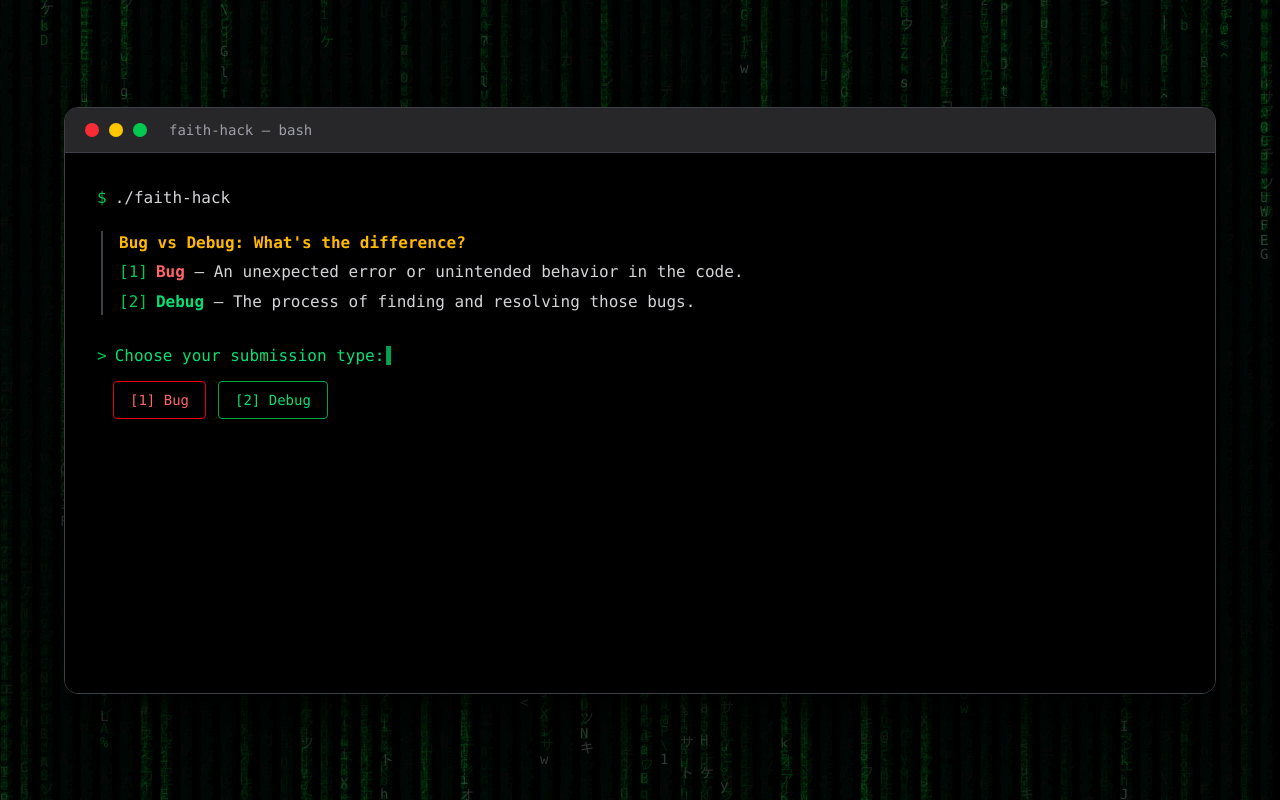
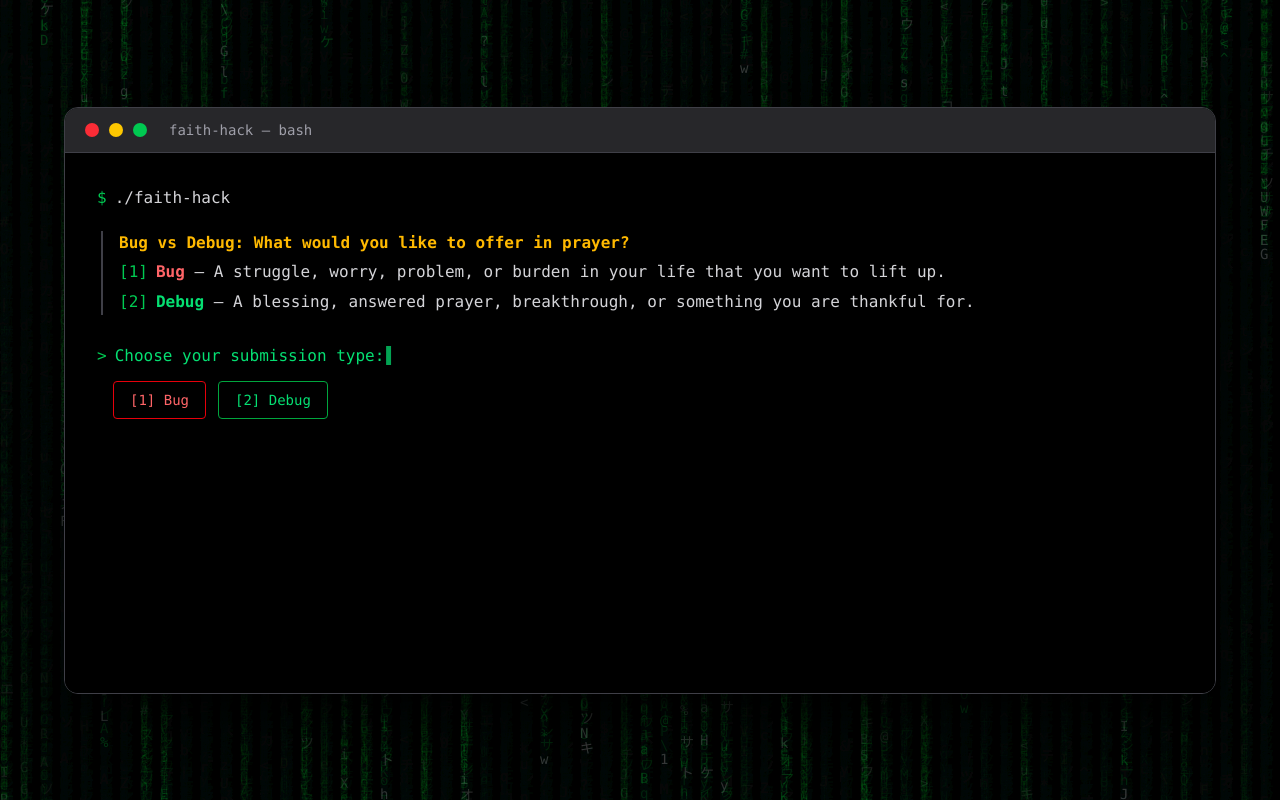
Before and after one commit to dlsl-animodev/faith-hack, a Next.js app in the folder frontend/: page /home in a window 1280 px wide. Built offline with nearby package versions, Linux system fonts and the light colour scheme.

Commit message:
chore: use better instructions

```diff
--- a/frontend/app/home/page.tsx
+++ b/frontend/app/home/page.tsx
@@ -111,17 +111,15 @@ export default function HomePage() {
           {/* ── Explain panel (visible on explain/choose/input) ─────────── */}
           {(step === 'explain' || step === 'choose' || step === 'input') && (
             <div className="space-y-1 border-l-2 border-zinc-700 pl-4 ml-1">
-              <p className="text-amber-400 font-bold">Bug vs Debug: What&apos;s the difference?</p>
+              <p className="text-amber-400 font-bold">Bug vs Debug: What would you like to offer in prayer?</p>
               <CliPrompt prefix="  [1]">
                 <span className="text-zinc-300">
-                  <span className="text-red-400 font-semibold">Bug</span> — An unexpected
-                  error or unintended behavior in the code.
+                  <span className="text-red-400 font-semibold">Bug</span> — A struggle, worry, problem, or burden in your life that you want to lift up.
                 </span>
               </CliPrompt>
               <CliPrompt prefix="  [2]">
                 <span className="text-zinc-300">
-                  <span className="text-green-400 font-semibold">Debug</span> — The process of
-                  finding and resolving those bugs.
+                  <span className="text-green-400 font-semibold">Debug</span> — A blessing, answered prayer, breakthrough, or something you are thankful for.
                 </span>
               </CliPrompt>
             </div>
```
